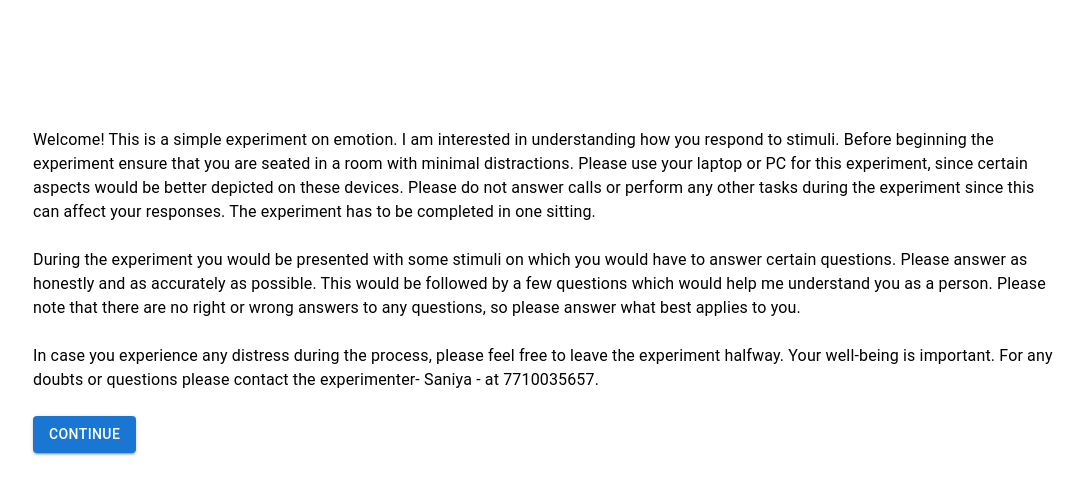
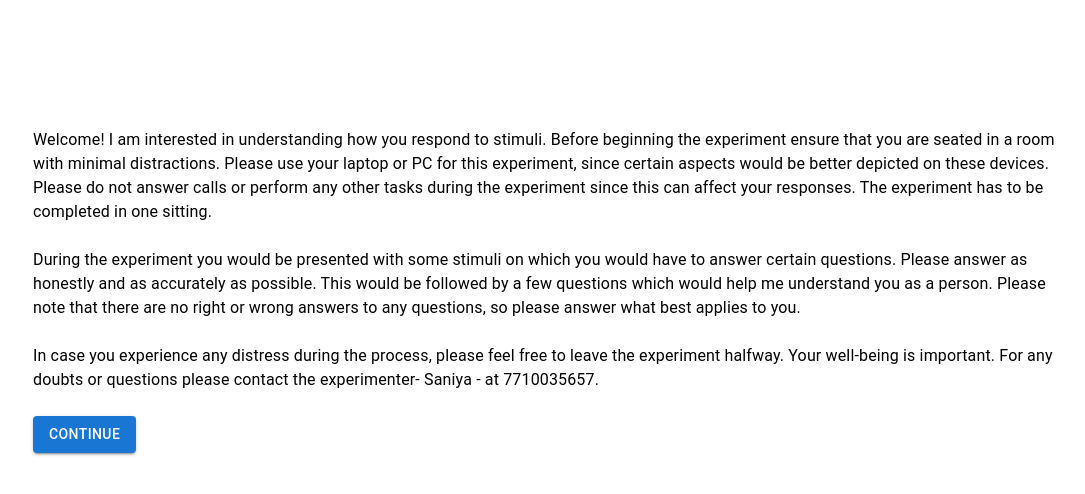
Before and after one commit to AryanP281/PsycExpt, a React (Create React App) app: page / in a window 1280 px wide. Shown: the top 494 px of the page, without its empty margins (95-1180 px from the left). Built offline with nearby package versions, Linux system fonts and the light colour scheme.

Commit message:
Minor Change

```diff
--- a/src/Pages/Start.js
+++ b/src/Pages/Start.js
@@ -6,7 +6,7 @@ function Start()
     const navigate = useNavigate();
 
     return (<div style={{padding: "10%"}}>
-            <Typography variant="body1"> Welcome! This is a simple experiment on emotion. I am interested in understanding how you respond to stimuli. Before beginning the experiment ensure that you are seated in a room with minimal distractions. Please use your laptop or PC for this experiment, since certain aspects would be better depicted on these devices. Please do not answer calls or perform any other tasks during the experiment since this can affect your responses. The experiment has to be completed in one sitting. <br/><br/>
+            <Typography variant="body1"> Welcome! I am interested in understanding how you respond to stimuli. Before beginning the experiment ensure that you are seated in a room with minimal distractions. Please use your laptop or PC for this experiment, since certain aspects would be better depicted on these devices. Please do not answer calls or perform any other tasks during the experiment since this can affect your responses. The experiment has to be completed in one sitting. <br/><br/>
 
             During the experiment you would be presented with some stimuli on which you would have to answer certain questions. Please answer as honestly and as accurately as possible. This would be followed by a few questions which would help me understand you as a person. Please note that there are no right or wrong answers to any questions, so please answer what best applies to you. <br/><br/>
 
```
